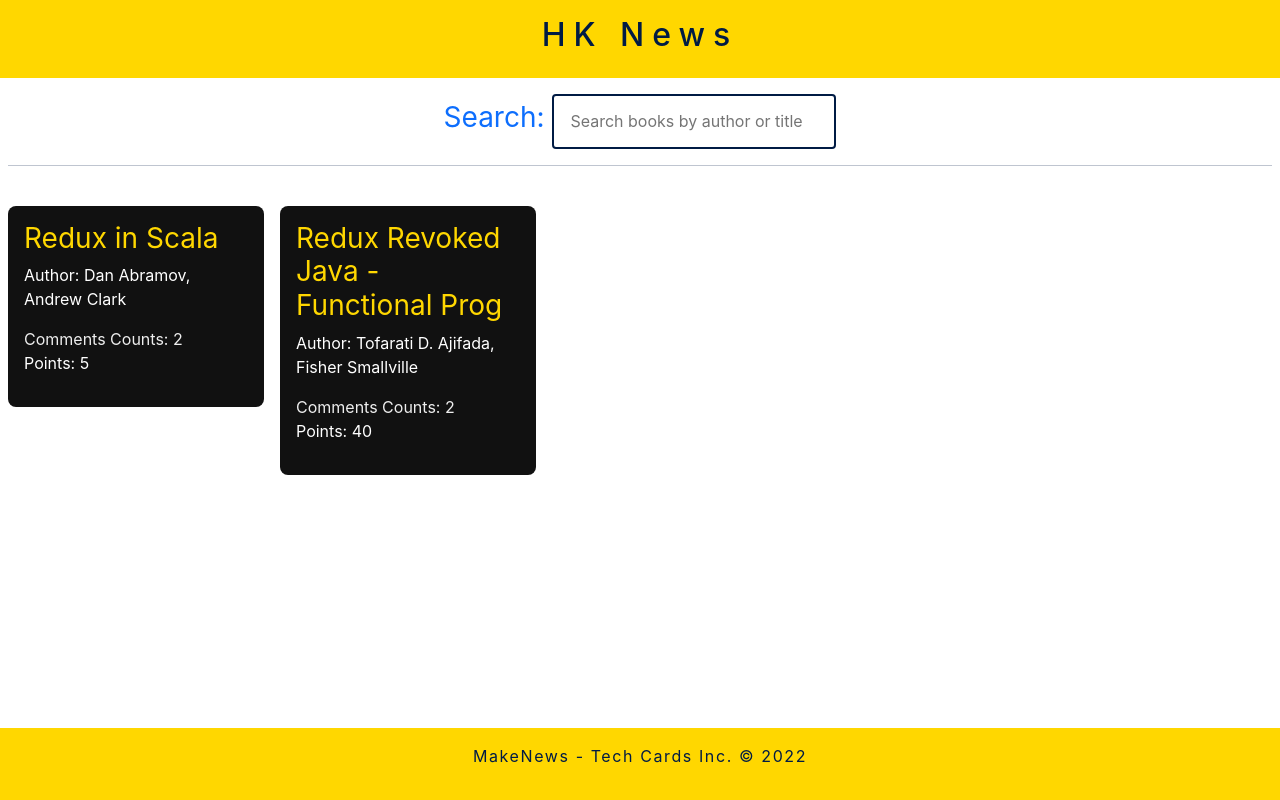
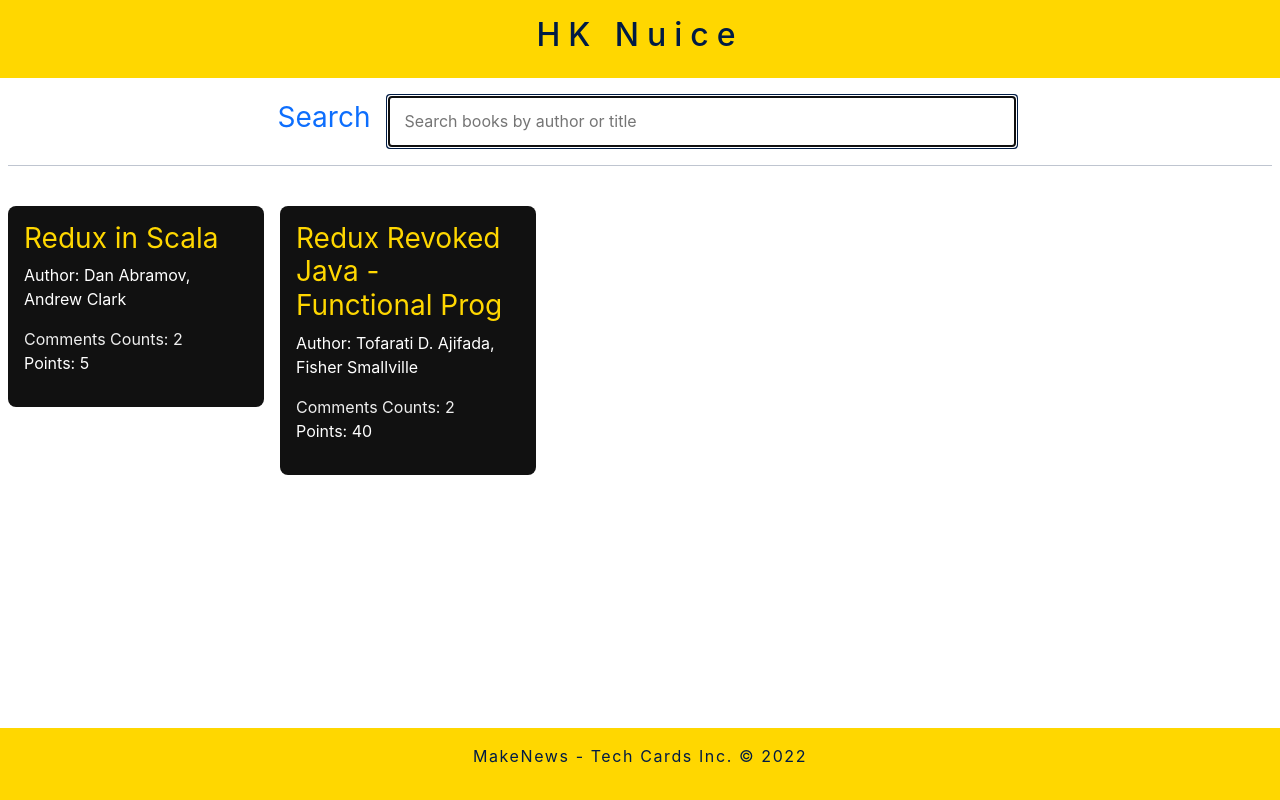
Before and after one commit to searchs/hkstories, a React (Create React App) app: page / in a window 1280 px wide. Built offline with nearby package versions, Linux system fonts and the light colour scheme.

Commit message:
Checked reusable component

```diff
--- a/src/App.js
+++ b/src/App.js
@@ -61,18 +61,33 @@ const bookList = [
     num_comments: 10,
     points: 5,
     objectID: 6
+  },
+  {
+    title: ' Speaking Programming Dialets - func-OOP',
+    url: 'https://livenotices.com/',
+    author: 'Jack Peters',
+    num_comments: 10,
+    points: 7,
+    objectID: 7
   }
 ];
+const InputWithLabel = ({ id, label, value, onInputChange }) => {
+  <>
+    <label htmlFor={id}>{label}</label>
+    &nbsp;
+    <input id={id} type='text' value={value} onChange={onInputChange} />
+  </>;
+};
 
 function App() {
   const [books, setBooks] = useState([]);
 
   const useSemiPersistenceState = (key, initialState) => {
-    const [value, setValue] = React.useState(
+    const [value, setValue] = useState(
       localStorage.getItem(key) || initialState
     );
 
-    React.useEffect(() => {
+    useEffect(() => {
       localStorage.setItem(key, value);
     }, [value, key]);
 
@@ -105,6 +120,7 @@ function App() {
   return (
     <div className='App'>
       <Header />
+      <InputWithLabel label='Another Search' />
       <SearchBox search={searchTerm} handleChange={onHandleChange} />
       <CardList books={filteredBooks} className='center items-center pa-3' />
       <Footer />
--- a/src/components/Header.js
+++ b/src/components/Header.js
@@ -1,7 +1,7 @@
 function Header() {
   return (
     <div className='pa3 bg-yellow tracked navy'>
-      <h2 className='navy fw5 tracked-mega'> HK News</h2>
+      <h2 className='navy fw5 tracked-mega'> HK Nuice</h2>
     </div>
   );
 }
--- a/src/components/SearchBox.js
+++ b/src/components/SearchBox.js
@@ -1,15 +1,16 @@
 const SearchBox = ({ handleChange }) => {
   return (
     <div className='pa2 ma2 navy w-100 center'>
-      <label htmlFor='search' className='fs-3 text-primary'>
-        Search:&nbsp;
+      <label htmlFor='search' className='fs-3 text-primary mx-3'>
+        Search{'  '}
       </label>
       <input
         id='search'
         type='search'
         placeholder='Search books by author or title'
-        className='pa3 ba bw1 b--solid b--navy br2'
+        className='pa3 ba bw1 w-50 b--solid b--navy br2'
         onChange={handleChange}
+        autoFocus
       />
       <hr />
     </div>
@@ -17,3 +18,6 @@ const SearchBox = ({ handleChange }) => {
 };
 
 export default SearchBox;
+
+// Data Stories via API
+// https://hn.algolia.com/api/v1/search?query=cups
```
